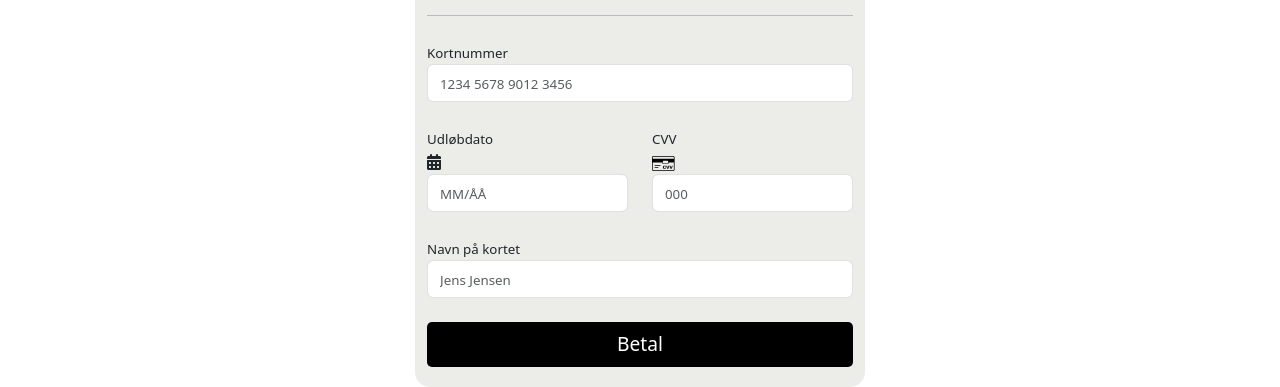
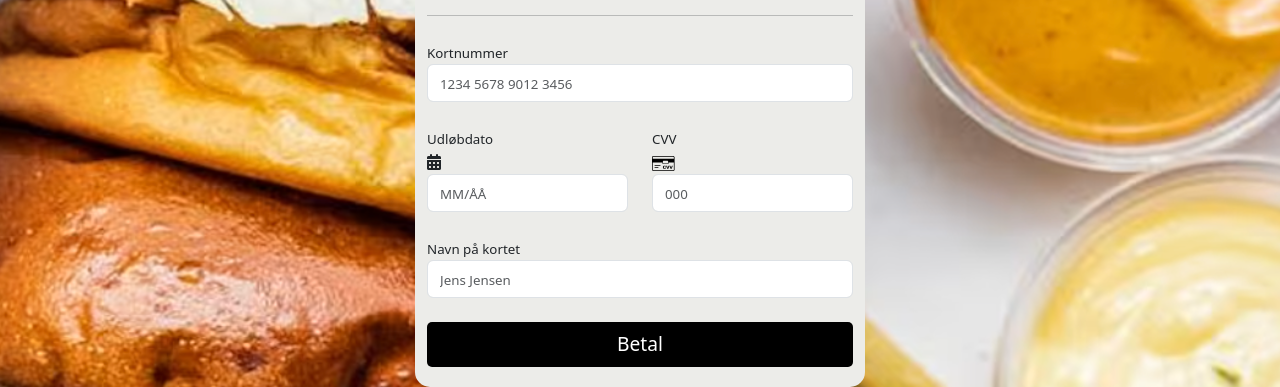
Before and after one commit to CemAkayT/FinalProject-Copy, a Flask app: page /payment in a window 1280 px wide. Shown: the part 835-1222 px from the top of the page. Run offline with Flask 3, Linux system fonts and the light colour scheme; the visitor is signed in with stand-in values (Sample User, id 1); some libraries are stand-ins or nearby versions.

Commit message:
added a background color to payment.html

```diff
--- a/static/css/payment.css
+++ b/static/css/payment.css
@@ -1,3 +1,7 @@
+body {
+  background-image: url("/static/images/bg.png");
+
+ }
 
 .container {
   margin-top: 25px;
```
Also changed, not shown: static/images/bg.png (added).
